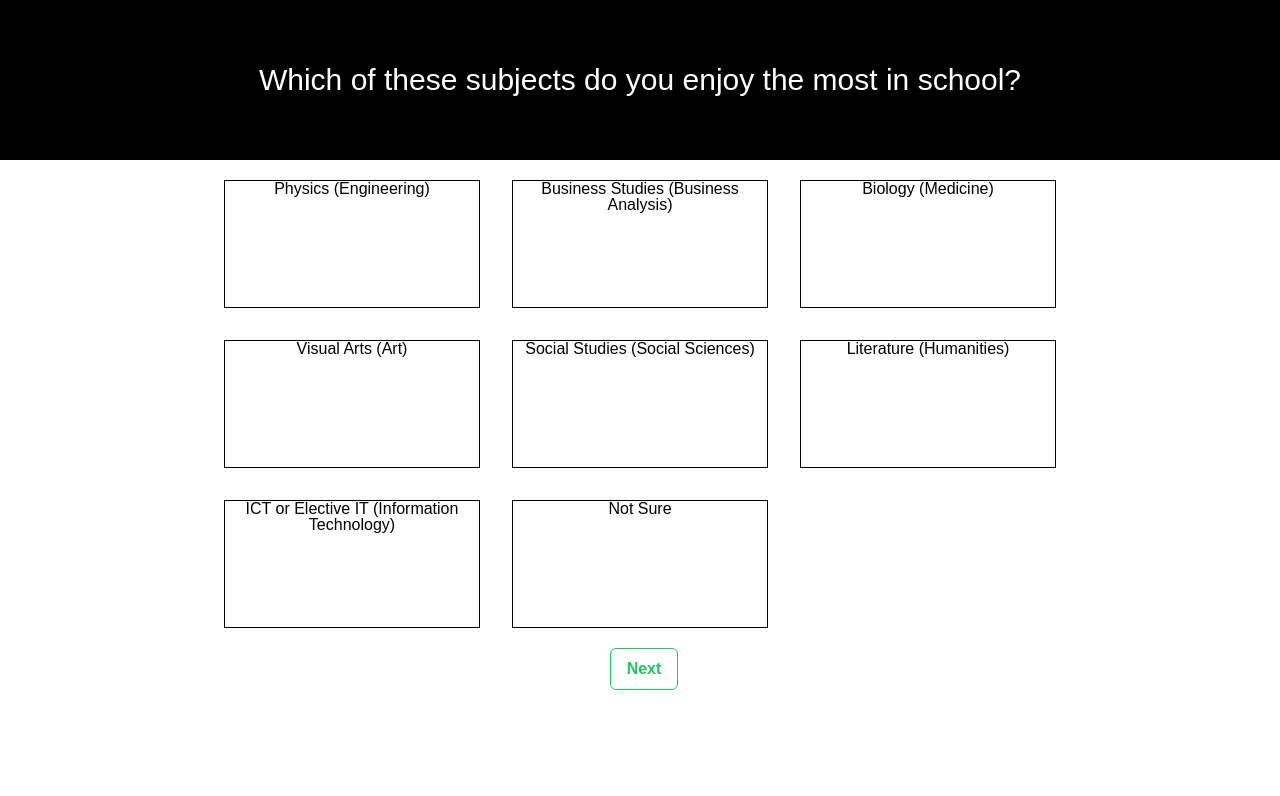
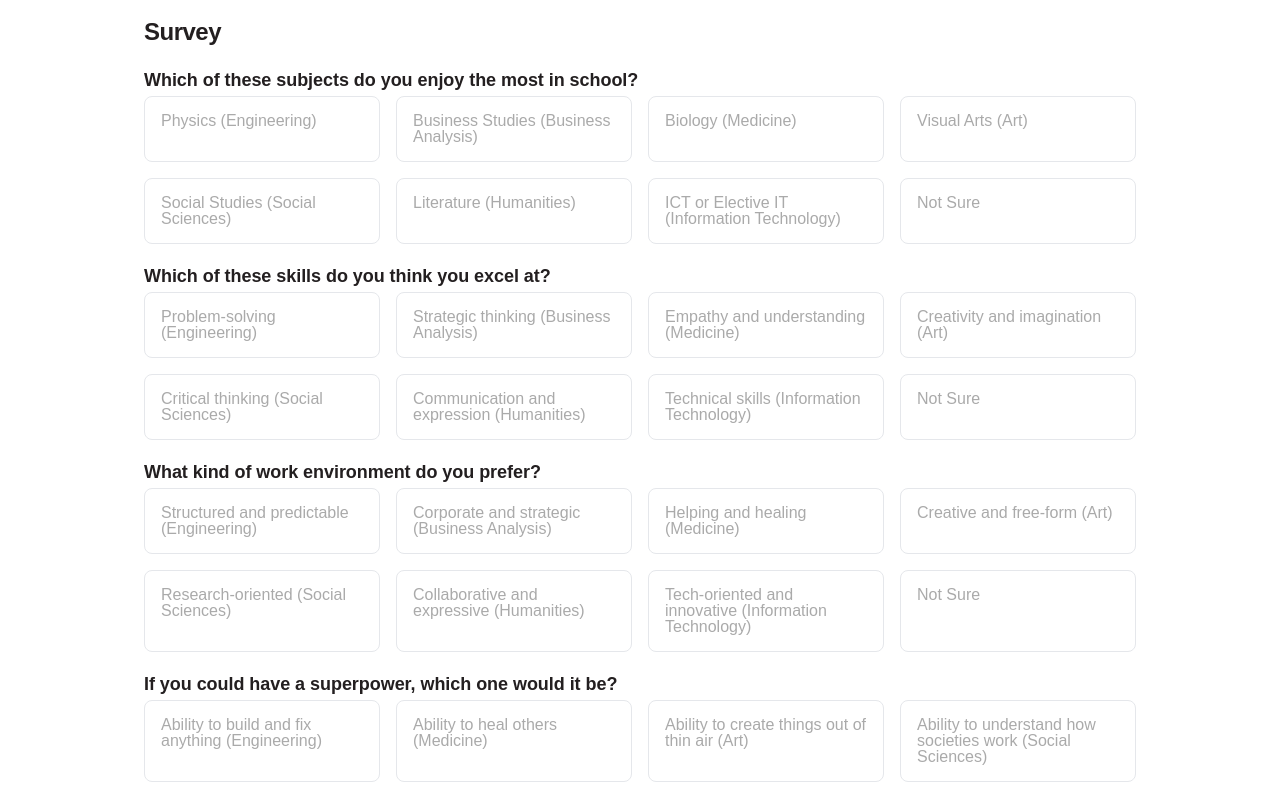
Before and after one commit to KingsleyAmankwah/path-findr, a React (Create React App) app in the folder frontend/: page /survey in a window 1280 px wide. Shown: the top 796 px of the page. Built offline with nearby package versions, Linux system fonts and the light colour scheme; a web font is replaced by a local one.

Commit message:
survey update

```diff
--- a/frontend/src/App.js
+++ b/frontend/src/App.js
@@ -7,8 +7,9 @@ import Login from './Pages/Login.jsx';
 import Register from './Pages/Register.jsx';
 import Mentor from './Pages/Mentor.jsx';
 import AfterSurvey from './Pages/AfterSurvey.jsx';
-import Survey from './Pages/Survey.jsx';
+import Survey from './components/Survey.js';
 import ChatApp from './Pages/ChatApp.jsx';
+import Fields from './Pages/Fields.jsx';
 
 function App() {
   return (
@@ -20,6 +21,7 @@ function App() {
         <Route path="/register" element={<Register />} />
         <Route path="/mentor" element={<Mentor />} />
         <Route path="/survey" element={<Survey />} />
+        <Route path="/fields" element={<Fields/>} />
         <Route path="/after-survey" element={<AfterSurvey />} />
         <Route path='/chat-mentor' element={<ChatApp />} />
       </Routes>
--- a/frontend/src/Login.js
+++ b/frontend/src/Login.js
@@ -7,20 +7,20 @@ function Login() {
   const [isLogin, setIsLogin] = useState(false);
 
   //
-  const [username, setUsername] = useState('');
+  // const [username, setUsername] = useState('');
   const [email, setEmail] = useState('');
   const [password, setPassword] = useState('');
 
-  const toggleLogin = () => {
-    setIsLogin(!isLogin);
+  // const toggleLogin = () => {
+  //   setIsLogin(!isLogin);
 
-  };
+  // };
 
   //handle submit button
   const handleClick = (e) => {
     e.preventDefault();
 
-    const Student = {username,email,password};
+    const Student = {email,password};
 
     signUpStudent(Student);
 
@@ -36,15 +36,15 @@ function Login() {
   //   console.log(data);
   // }
 
-  async function signUpStudent(Student) {
-    const response = await fetch('http://localhost:8080/signUpStudent', {
-      method: 'POST',
-      headers: { "Content-Type": "application/json" }, // Change "text/plain" to "application/json"
-      body: JSON.stringify(Student)
-    });
-    const data = await response.text();
-    console.log(`Response from server: ${data}`);
-  }
+  // async function signUpStudent(Student) {
+  //   const response = await fetch('http://localhost:8080/signUpStudent', {
+  //     method: 'POST',
+  //     headers: { "Content-Type": "application/json" }, // Change "text/plain" to "application/json"
+  //     body: JSON.stringify(Student)
+  //   });
+  //   const data = await response.text();
+  //   console.log(`Response from server: ${data}`);
+  // }
 
 
   return (
--- /dev/null
+++ b/frontend/src/Pages/Fields.jsx
@@ -0,0 +1,16 @@
+import React, { useEffect } from 'react';
+import { useSearchParams } from 'react-router-dom';
+
+function Fields() {
+
+
+  return (
+    <div className="mx-auto max-w-screen-lg p-4">
+      <h1 className="text-2xl font-bold mb-4">Your Top Fields Are</h1>
+      <div className="grid grid-cols-1 gap-4 md:grid-cols-2 lg:grid-cols-3">
+      </div>
+    </div>
+  );
+}
+
+export default Fields;
--- a/frontend/src/components/AppForm.js
+++ b/frontend/src/components/AppForm.js
@@ -25,7 +25,7 @@ export default function AppForm(){
   const handleClick = (e) => {
     e.preventDefault();
 
-    const Mentor = {username,email,specialty,cv,};
+    const Mentor = {username,email,specialty,cv};
 
     signUpStudent(Mentor);
 
@@ -119,7 +119,7 @@ export default function AppForm(){
                   onChange={(e) => setUsername(e.target.value)}
                 />
                 <br/>
-                <label for="Last-name" className="form_field-label">
+                <label htmlFor="Last-name" className="form_field-label">
                   Phone number
                 </label>
                 <br/>
@@ -159,6 +159,7 @@ export default function AppForm(){
                 <input
                   type="file"
                   accept=".pdf,.doc,.docx" // Specify accepted file types (e.g., PDF, Word documents)
+                  onChange={(e) => setCv(e.target.files[0])}
 
                  />
 
--- a/frontend/src/components/MyPersonality.js
+++ b/frontend/src/components/MyPersonality.js
@@ -2,6 +2,9 @@ import React from 'react';
 import '../styles/body.css'
 
 const PersonalityComponent = () => {
+
+  const params = new URLSearchParams(window.location.search);
+
   return (
     <div className="meet-team-member-right">
       <div>
@@ -20,6 +23,7 @@ const PersonalityComponent = () => {
         >
           A no-nonsense approach to learning with smaller classes, hand-picked subjects to get you job-ready for when it's time to graduate.
         </p>
+        <p>{params.get("data")}</p>
 
       </div>
     </div>
--- a/frontend/src/components/Register.js
+++ b/frontend/src/components/Register.js
@@ -2,6 +2,7 @@ import React, {useState} from 'react';
 import '../styles/login.css';
 import { toast } from 'react-toastify';
 import Spinner from './Spinner';
+import { useNavigate } from 'react-router-dom';
 
 function SignUp() {
   //login render
@@ -12,11 +13,7 @@ function SignUp() {
   const [email, setEmail] = useState('');
   const [password, setPassword] = useState('');
   const [loading, setLoading] = useState(false);
-
-  const toggleLogin = () => {
-    setIsLogin(!isLogin);
-
-  };
+  const navigate = useNavigate();
 
   //handle submit button
   const handleClick = async (e) => {
@@ -40,6 +37,7 @@ function SignUp() {
     const data = await response.text();
    if(response.status == 200){
     toast.success(`${data}`);
+    navigate('/survey');
     console.log(`Response from server: ${data}`);
    }else{
     toast.error(`${data}`);
--- a/frontend/src/components/Survey.js
+++ b/frontend/src/components/Survey.js
@@ -1,7 +1,8 @@
-
 import React, { useState } from "react";
+import { createSearchParams, useNavigate, useSearchParams } from "react-router-dom";
 
 function Survey() {
+  const navigate = useNavigate();
   const [responses, setResponses] = useState({
     question1: null,
     question2: null,
@@ -137,6 +138,9 @@
   };
 
   const submitSurvey = () => {
+
+
+
     const surveyResponse = {
       answerQuestion1: responses.question1,
       answerQuestion2: responses.question2,
@@ -159,45 +163,53 @@
     })
       .then((response) => {
         if (response.ok) {
-  return response.text(); // If the response is text, use response.text() instead of response.json()
+          return response.text();
+
         } else {
-  throw new Error(
-  `Failed to submit survey. Status: ${response.status}`
-  );
+          throw new Error(`Failed to submit survey. Status: ${response.status}`);
         }
       })
       .then((data) => {
-  console.log("Server response:", data);
+        console.log("Server responsed:", data);
+
+        navigate(`/after-survey?data=${data}`);
       })
       .catch((error) => {
         console.error(error);
       });
   };
 
-
   return (
-  <div>
-  <h1>Survey</h1>
-  <form>
+    <div className="mx-auto max-w-screen-lg p-4">
+      <h1 className="text-2xl font-bold mb-4">Survey</h1>
+      <form >
         {questions.map((question, index) => (
-  <div key={index}>
-  <p>{question.question}</p>
+          <div key={index} className="mb-4">
+            <p className="font-semibold">{question.question}</p>
+            <div className="grid grid-cols-1 gap-4 md:grid-cols-2 lg:grid-cols-4">
               {question.options.map((option, optionIndex) => (
-  <div key={optionIndex}>
-  <input
-  type="radio"
-  name={`question${index}`}
-  value={optionIndex}
-  checked={responses[`question${index}`] === optionIndex}
-  onChange={() => handleResponse(index, optionIndex)}
-  />
+                <div
+                  key={optionIndex}
+                  onClick={() => handleResponse(index, optionIndex)}
+                  className={`border p-4 cursor-pointer rounded-lg ${
+                    responses[`question${index}`] === optionIndex
+                      ? "bg-blue-200"
+                      : "bg-white"
+                  }`}
+                >
                   <label>{option}</label>
                 </div>
               ))}
             </div>
+          </div>
         ))}
       </form>
-  <button onClick={submitSurvey}>Submit Survey</button>
+      <button
+        className="bg-blue-500 text-white px-4 py-2 rounded-full mt-4 hover:bg-blue-700 transition-colors"
+        onClick={submitSurvey}
+      >
+        Submit Survey
+      </button>
     </div>
   );
 }
```
Lines whose indentation alone changed are shown as unchanged.
